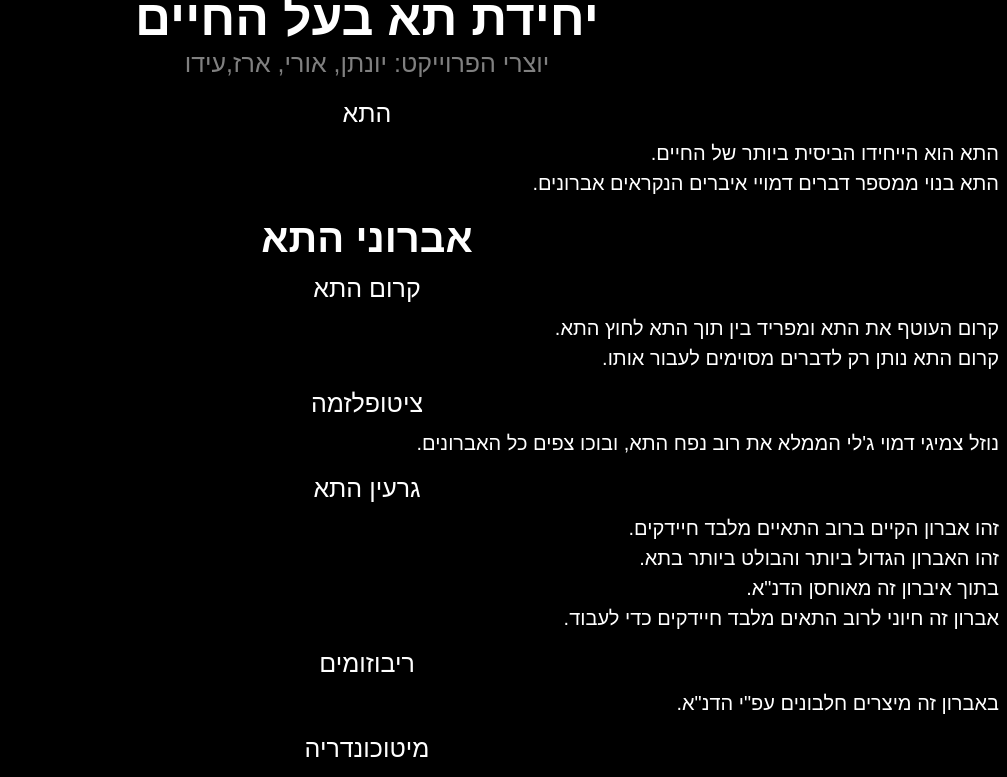
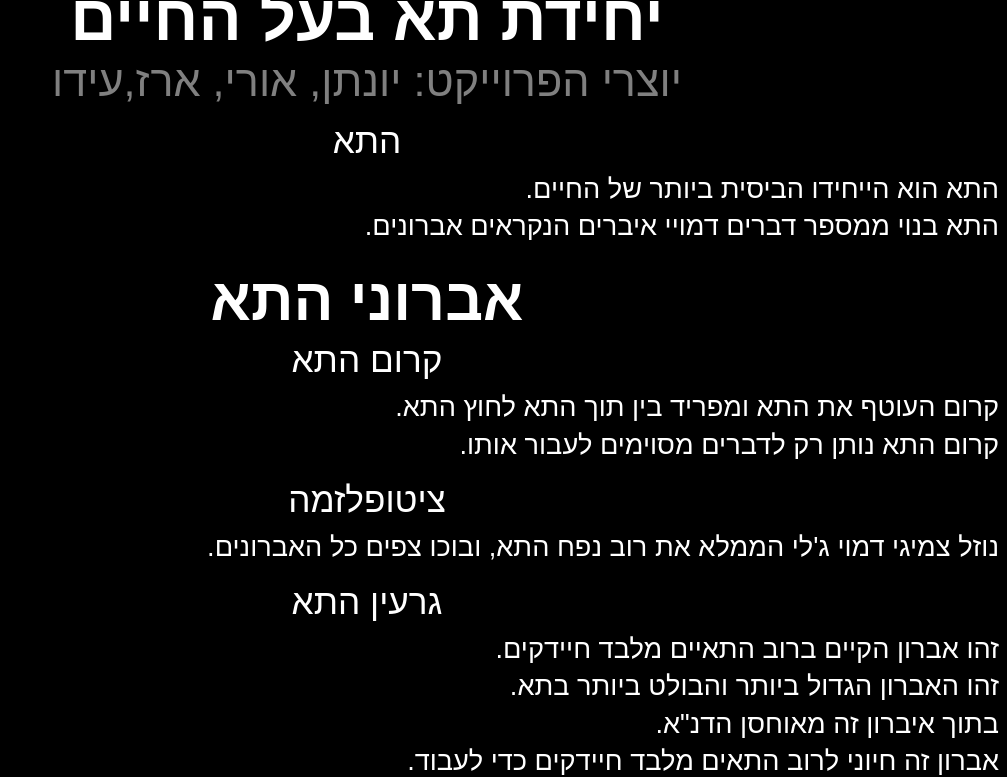
Before and after one commit to PrinceMask0/CellWebsite, a plain HTML site: page index.html in a window 1280 px wide. Shown: the top 777 px of the page, without its empty margins (273-1280 px from the left). Drawn offline with Linux system fonts and the light colour scheme.

Commit message:
Update index.html

```diff
--- a/index.html
+++ b/index.html
@@ -17,7 +17,7 @@
   }
 
   .main-title{
-    font-size: 50px;
+    font-size: 400%;
     font-weight: bold;
     text-align: center;
     line-height: 20px;
@@ -25,7 +25,7 @@
   }
 
   .submain-title{
-    font-size: 40px;
+    font-size: 370%;
     font-weight: bold;
     text-align: center;
     line-height: 20px;
@@ -33,7 +33,7 @@
   }
 
   .subtitle{
-    font-size: 25px;
+    font-size: 270%;
     text-align: center;
     line-height: 20px;
     margin-bottom: 0px;
@@ -41,14 +41,14 @@
   }
 
   .normal-title{
-    font-size: 25px;
+    font-size: 220%;
     text-align: center;
     line-height: 30px;
     margin-bottom: 0px;
   }
 
   .cell-explained{
-    font-size: 20px;
+    font-size: 170%;
     text-align: right;
     line-height: 10px;
     margin-bottom: 0px;
```
